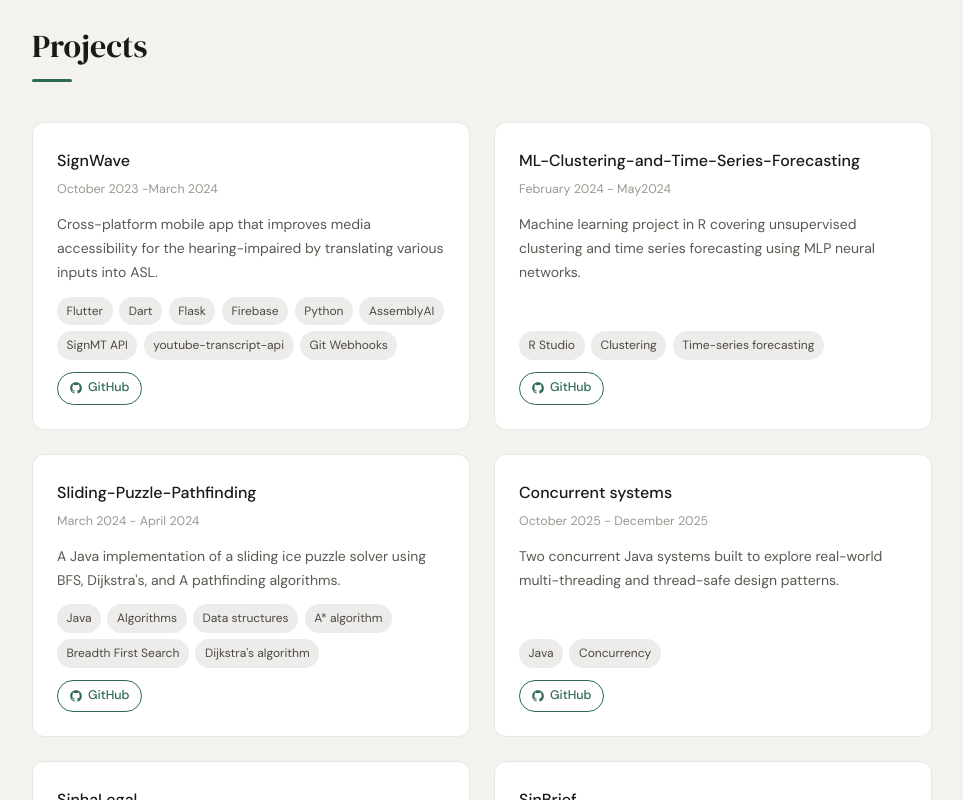
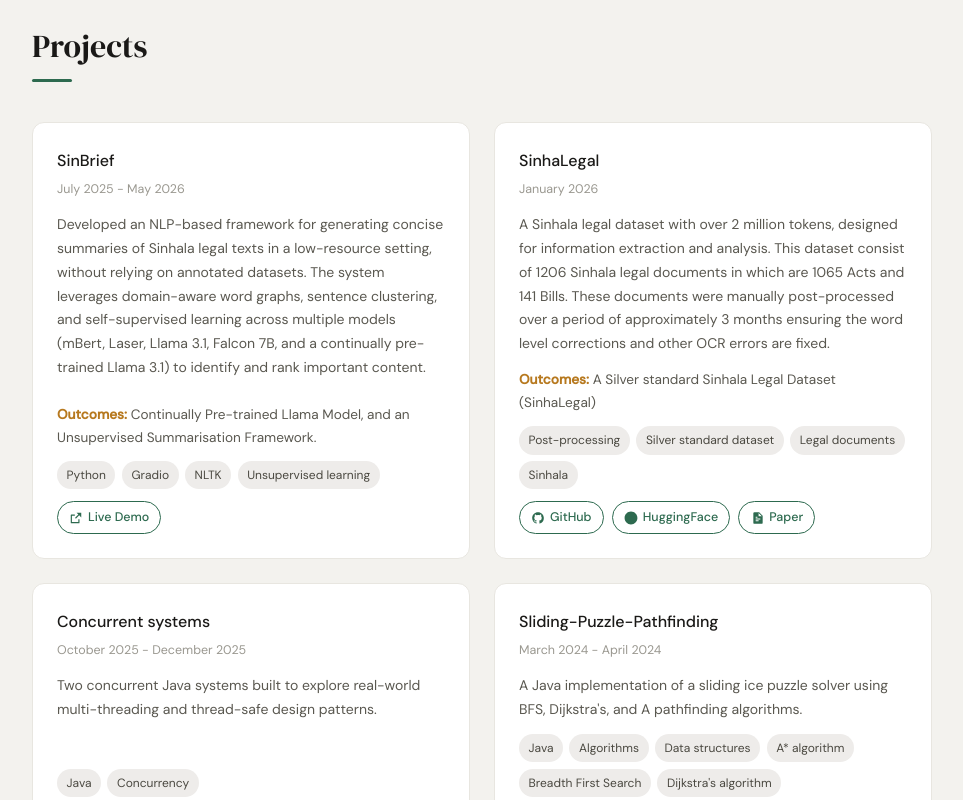
Before and after one commit to Minduli-Lasandi/Minduli-Lasandi-Portfolio, a React (Vite) app: page / in a window 1280 px wide. Shown: the part 1480-2280 px from the top of the page, without its empty margins (158-1121 px from the left). Built offline with nearby package versions, Linux system fonts and the light colour scheme.

Commit message:
Update display of projects

```diff
--- a/src/components/Projects.tsx
+++ b/src/components/Projects.tsx
@@ -9,8 +9,7 @@ const linkMeta: Record<string, { label: string; icon: string }> = {
 
 
 // sort, take top 6
-const recentProjects = projects.slice(-6)
-
+const recentProjects = projects.slice(-6).reverse()
 export default function Projects() {
     return (
         <section id="projects" className="section section-alt">
```
